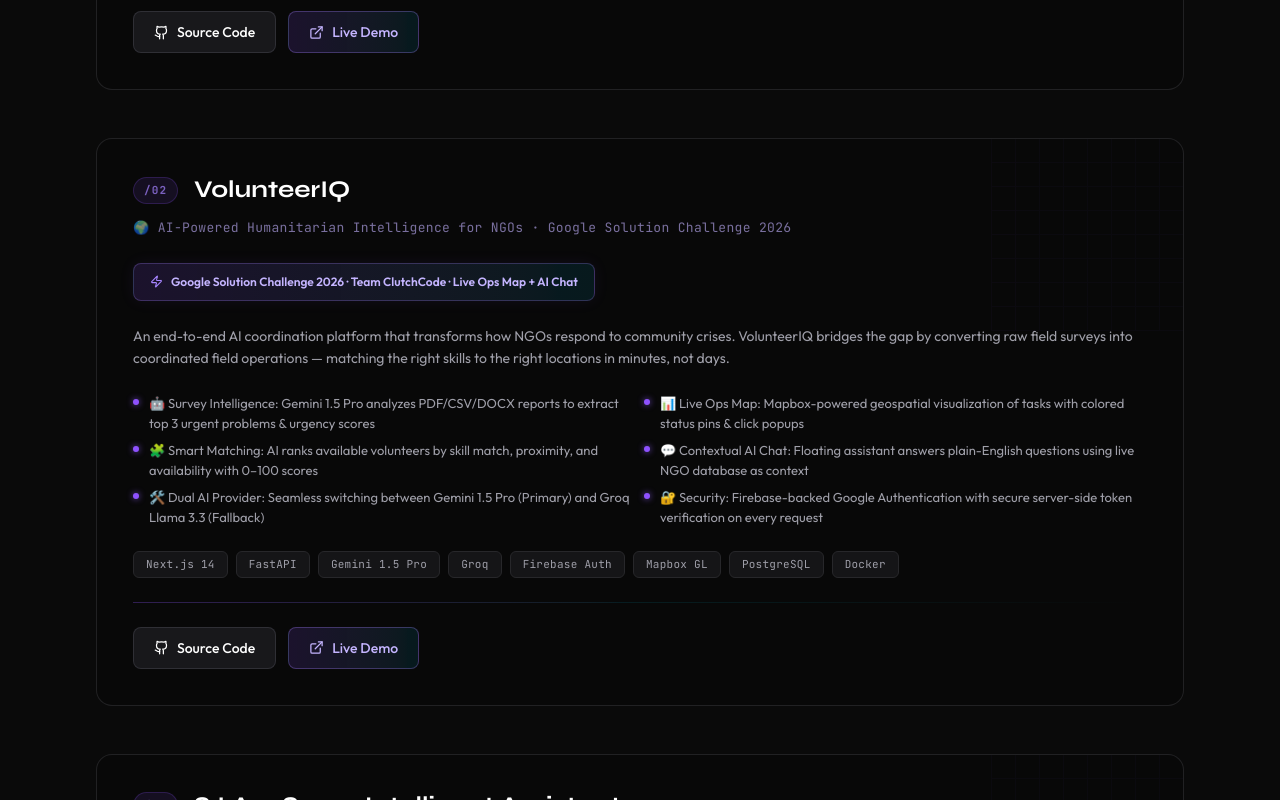
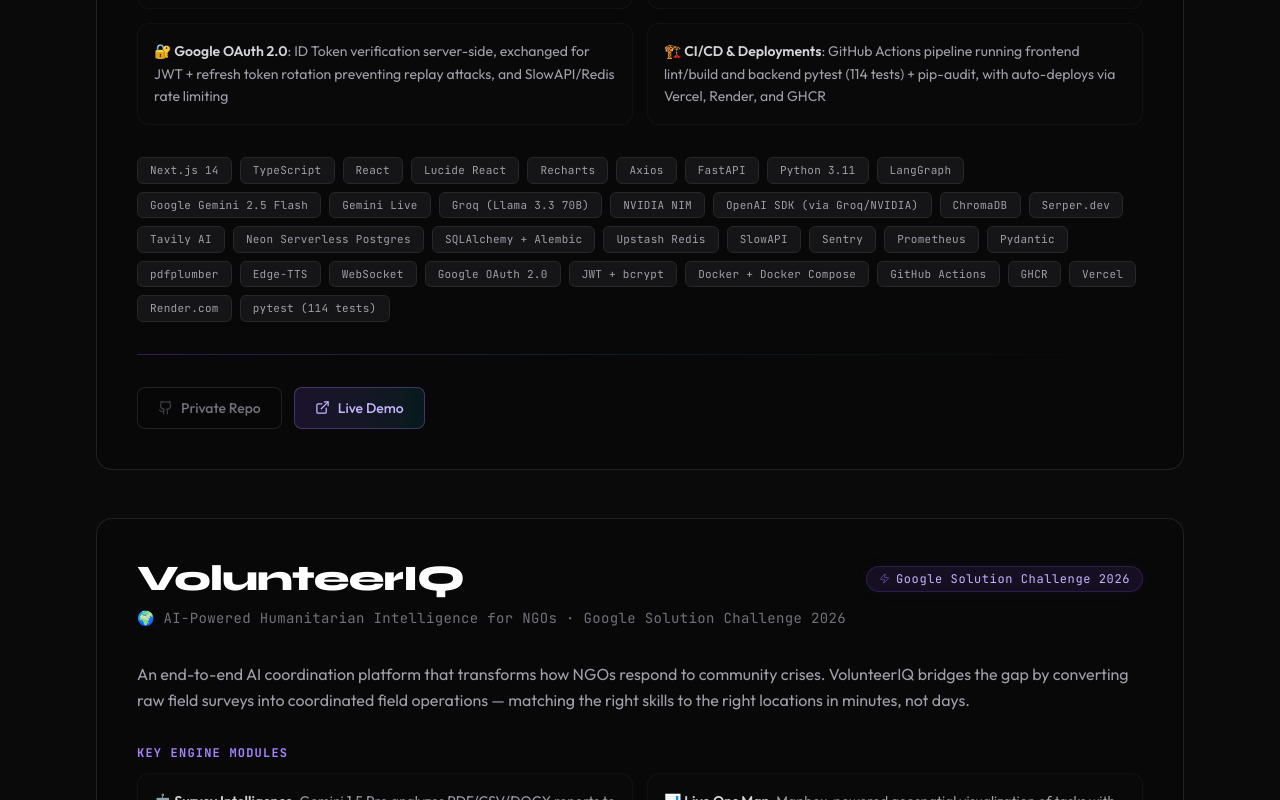
Before and after one commit to Anil-Pradhan-web/MY-PORTFOLIO, a Next.js app: page / in a window 1280 px wide. Shown: the part 4420-5220 px from the top of the page. Built offline with nearby package versions, Linux system fonts and the light colour scheme; a web font is replaced by a local one.

Commit message:
feat: show 'Private Repo' label and explanatory tooltip for AI Career Mentor project

```diff
--- a/src/components/sections/Projects.tsx
+++ b/src/components/sections/Projects.tsx
@@ -147,6 +147,7 @@ const projectsList = [
   solo: true,
   duration: "5–6 months",
   commits: "254+",
+  isPrivate: true,
 },
   {
     title: "VolunteerIQ",
--- a/src/components/ui/ProjectCard.tsx
+++ b/src/components/ui/ProjectCard.tsx
@@ -12,6 +12,7 @@ interface ProjectCardProps {
   githubUrl: string;
   liveUrl?: string;
   index: number;
+  isPrivate?: boolean;
 }
 
 export default function ProjectCard({
@@ -24,6 +25,7 @@ export default function ProjectCard({
   githubUrl,
   liveUrl,
   index,
+  isPrivate,
 }: ProjectCardProps) {
   return (
     <motion.div
@@ -48,53 +50,54 @@ export default function ProjectCard({
         {/* Subtle corner grid / scanline texture */}
         <div className="absolute top-0 right-0 w-48 h-48 opacity-[0.03] group-hover:opacity-[0.06] transition-opacity duration-700"
           style={{
-            backgroundImage: 'repeating-linear-gradient(0deg, #8b5cf6 0px, #8b5cf6 1px, transparent 1px, transparent 24px), repeating-linear-gradient(90deg, #8b5cf6 0px, #8b5cf6 1px, transparent 1px, transparent 24px)',
+            backgroundImage: 'radial-gradient(rgba(139, 92, 246, 0.15) 1px, transparent 0)',
+            backgroundSize: '8px 8px'
           }}
         />
 
         {/* Violet radial spotlight in corner */}
         <div className="absolute -top-20 -right-20 w-64 h-64 bg-violet-500/8 rounded-full blur-3xl opacity-0 group-hover:opacity-100 transition-all duration-700" />
 
-        <div className="relative p-7 md:p-9 flex flex-col gap-6 z-10">
+        <div className="p-8 sm:p-10 flex flex-col gap-6 md:gap-8">
 
-          {/* ── Header row ── */}
-          <div className="flex flex-col gap-3">
-            {/* Number pill + title */}
-            <div className="flex items-center gap-4">
-              <span className="text-[11px] font-mono font-bold text-violet-400/70 bg-violet-500/10 border border-violet-500/20 px-2.5 py-1 rounded-full tracking-widest">
-                /{String(index + 1).padStart(2, '0')}
-              </span>
-              <h3 className="font-syne text-xl md:text-2xl font-bold text-white group-hover:text-violet-100 transition-colors duration-300 leading-tight">
+          {/* ── Title and tagline ── */}
+          <div className="flex flex-col gap-2">
+            <div className="flex flex-col md:flex-row md:items-center justify-between gap-4">
+              <h3 className="font-syne text-3xl md:text-4xl font-extrabold text-white tracking-tight group-hover:text-violet-300 transition-colors duration-300">
                 {title}
               </h3>
+
+              {/* Highlight badge */}
+              <span className="flex items-center gap-1.5 px-3 py-1 bg-violet-500/10 border border-violet-500/20 rounded-full text-violet-300 text-xs font-mono tracking-wider w-fit shadow-[0_0_15px_rgba(139,92,246,0.05)]">
+                <Zap size={11} className="text-violet-400 animate-pulse" />
+                {highlight.split(' · ')[0]}
+              </span>
             </div>
-
-            <p className="text-[13px] font-mono text-violet-300/60 tracking-wide leading-relaxed">
+            <p className="font-mono text-zinc-500 text-sm tracking-wide leading-relaxed">
               {tagline}
             </p>
           </div>
 
-          {/* ── Highlight chip ── */}
-          <div className="inline-flex items-center gap-2 self-start bg-gradient-to-r from-violet-500/15 to-cyan-500/10 border border-violet-400/25 text-violet-300 rounded-lg px-4 py-2.5 text-xs font-semibold shadow-[0_0_15px_rgba(139,92,246,0.08)]">
-            <Zap size={13} className="shrink-0 text-violet-400" />
-            {highlight}
-          </div>
-
           {/* ── Description ── */}
-          <p className="text-zinc-400 leading-relaxed text-sm">
+          <p className="text-zinc-400 text-base leading-relaxed font-sans">
             {description}
           </p>
 
-          {/* ── Feature list ── */}
-          {features && (
-            <ul className="grid grid-cols-1 sm:grid-cols-2 gap-2">
-              {features.map((feat, i) => (
-                <li key={i} className="flex items-start gap-2.5 text-[13px] text-zinc-400 group-hover:text-zinc-300 transition-colors">
-                  <span className="mt-[5px] w-1.5 h-1.5 rounded-full bg-violet-500 shrink-0 shadow-[0_0_6px_rgba(139,92,246,0.8)]" />
-                  {feat}
-                </li>
+          {/* ── Features List ── */}
+          {features && features.length > 0 && (
+            <div className="flex flex-col gap-3">
+              <h4 className="font-mono text-xs text-violet-400 font-bold uppercase tracking-widest">Key Engine Modules</h4>
+              <div className="grid grid-cols-1 md:grid-cols-2 gap-3.5">
+                {features.map((feature, idx) => (
+                  <div key={idx} className="flex gap-3 text-sm text-zinc-400 leading-relaxed bg-[#0d0d0d]/40 border border-zinc-900/60 p-4 rounded-xl hover:border-zinc-800 transition-colors">
+                    <div className="flex-grow">
+                      <strong className="text-zinc-300 font-semibold">{feature.split(': ')[0]}</strong>
+                      {feature.split(': ')[1] ? `: ${feature.split(': ')[1]}` : ''}
+                    </div>
+                  </div>
                 ))}
-            </ul>
+              </div>
+            </div>
           )}
 
           {/* ── Tech stack badges ── */}
@@ -109,6 +112,15 @@ export default function ProjectCard({
 
           {/* ── Action buttons ── */}
           <div className="flex items-center gap-3 flex-wrap">
+            {isPrivate ? (
+              <div
+                className="flex items-center gap-2 text-sm font-medium text-zinc-500 bg-zinc-950/40 px-5 py-2.5 rounded-lg border border-zinc-800/80 select-none cursor-help hover:border-zinc-700/60 transition-colors"
+                title="This repository is private to protect intellectual property as this is my own commercial application."
+              >
+                <Github size={15} className="opacity-50" />
+                Private Repo
+              </div>
+            ) : (
               <a
                 href={githubUrl}
                 target="_blank"
@@ -118,6 +130,7 @@ export default function ProjectCard({
                 <Github size={15} />
                 Source Code
               </a>
+            )}
             {liveUrl && !liveUrl.includes('desktop') && (
               <a
                 href={liveUrl}
```
Lines whose indentation alone changed are shown as unchanged.
